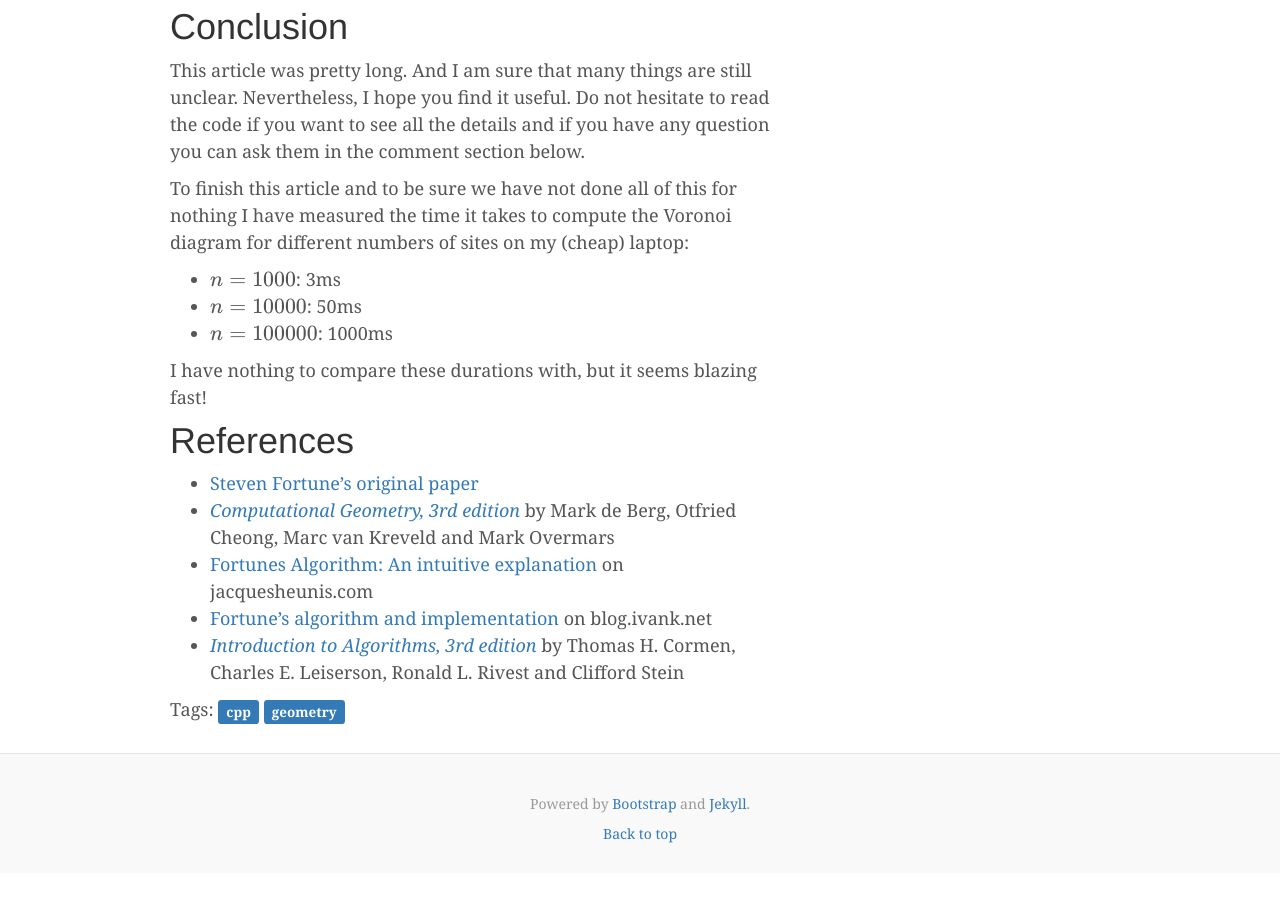
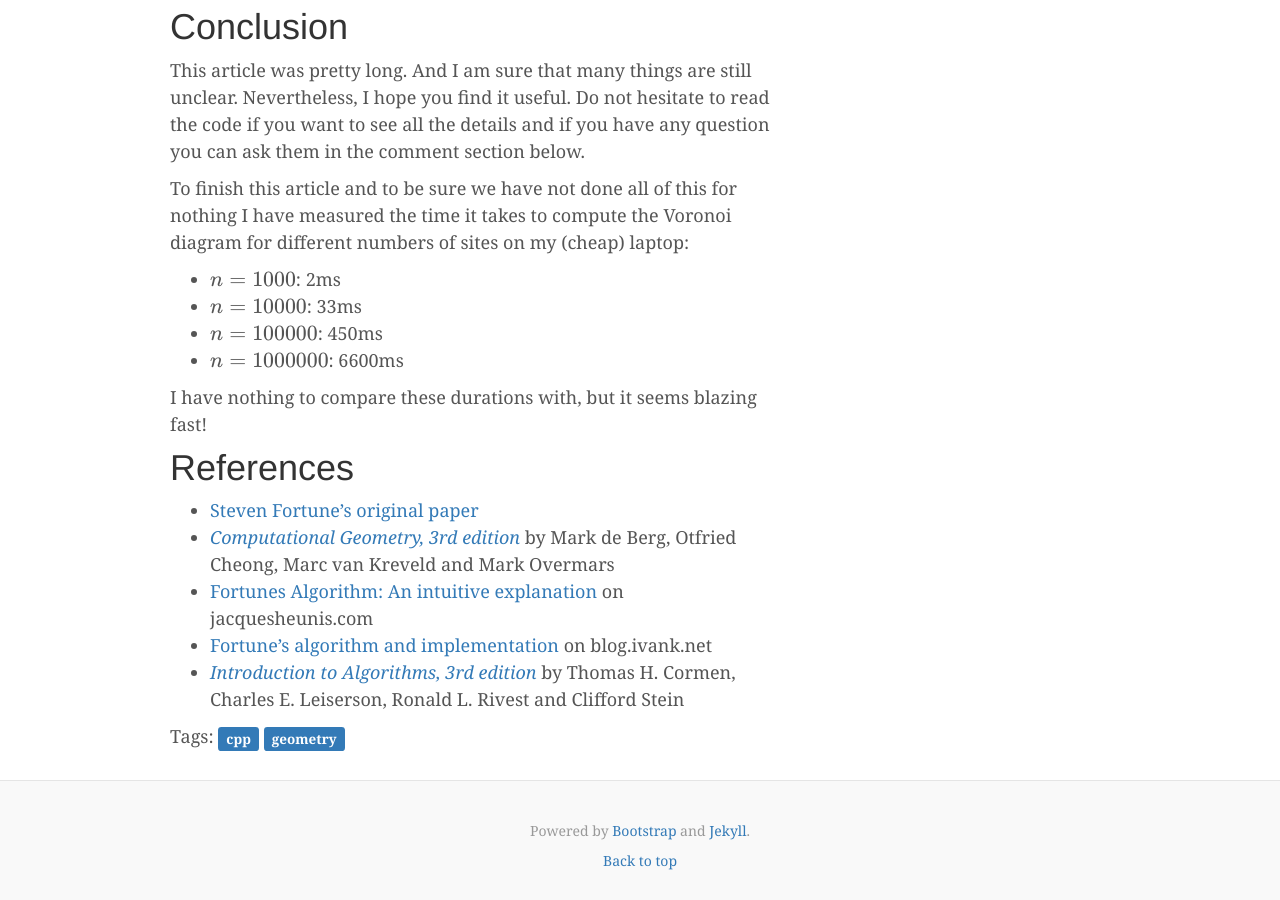
Before and after one commit to pvigier/pvigier.github.io-jekyll, a Jekyll site: the page built from _posts/2018-11-18-fortune-algorithm-details.md, in a window 1280 px wide and 900 px high, scrolled down 11813 px. Built offline with Jekyll 4.4.1, drawn with Linux system fonts in a browser that asks for light colours; formulas are drawn with MathJax 3; comment, search, counter and statistics services are not loaded; before the commit the page ends 12686 px from its top, so only the background shows below that.

Commit message:
Update some figures

```diff
--- a/_posts/2018-11-18-fortune-algorithm-details.md
+++ b/_posts/2018-11-18-fortune-algorithm-details.md
@@ -270,9 +270,10 @@ This article was pretty long. And I am sure that many things are still unclear.
 
 To finish this article and to be sure we have not done all of this for nothing I have measured the time it takes to compute the Voronoi diagram for different numbers of sites on my (cheap) laptop:
 
-* $$n = 1000$$: 3ms
-* $$n = 10000$$: 50ms
-* $$n = 100000$$: 1000ms
+* $$n = 1000$$: 2ms
+* $$n = 10000$$: 33ms
+* $$n = 100000$$: 450ms
+* $$n = 1000000$$: 6600ms
 
 I have nothing to compare these durations with, but it seems blazing fast!
 
```
